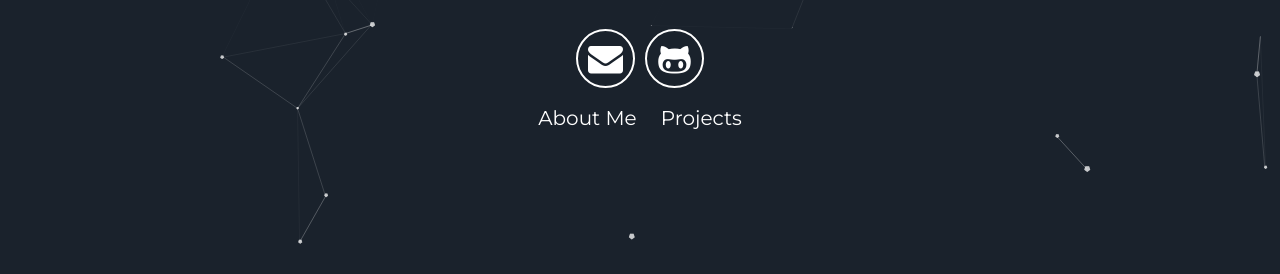
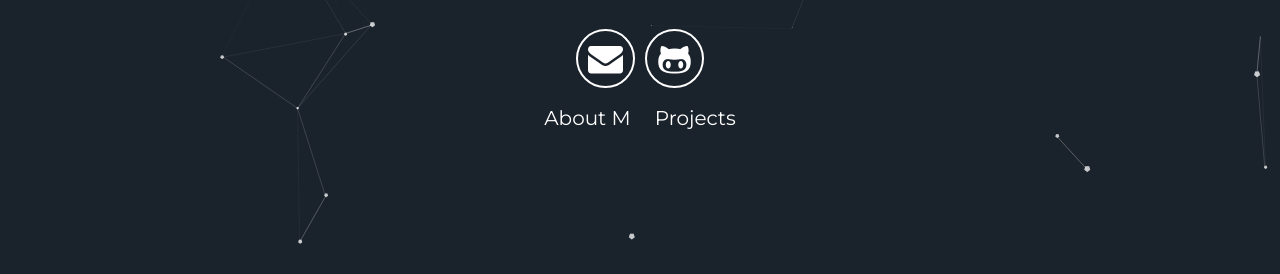
Before and after one commit to cseshubhamsinghal/cseshubhamsinghal.github.io, a Jekyll site: the page built from index.html, in a window 1280 px wide and 900 px high, scrolled down 391 px. Shown: the part 154-428 px from the top of the window. Built offline with Jekyll 4.4.1, drawn with Linux system fonts in a browser that asks for light colours.

Commit message:
Update header.html

```diff
--- a/_includes/header.html
+++ b/_includes/header.html
@@ -13,7 +13,7 @@
         <a aria-label="My Github" target="_blank" href="https://github.com/cseshubhamsinghal"><i class="icon fa fa-github-alt" aria-hidden="true"></i></a>
       </div>
       <div class="header-links">
-        <a class="link" href="#about" data-scroll>About Me</a>
+        <a class="link" href="#about" data-scroll>About M</a>
         <a class="link" href="#projects" data-scroll>Projects</a>
       </div>
   </div>
```
